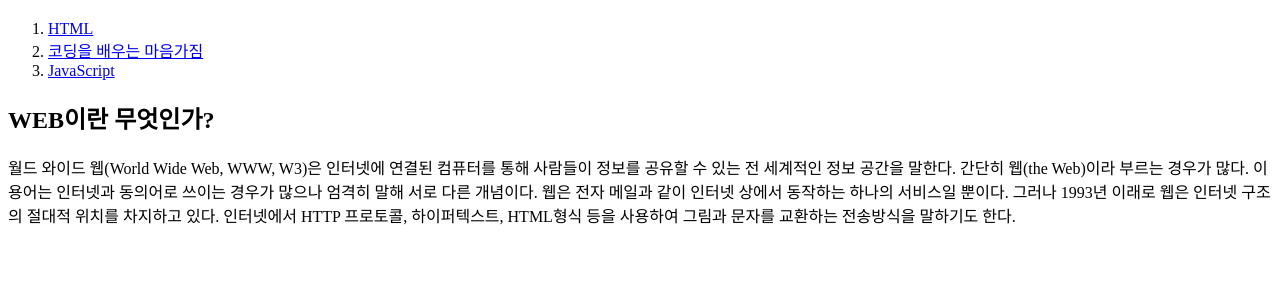
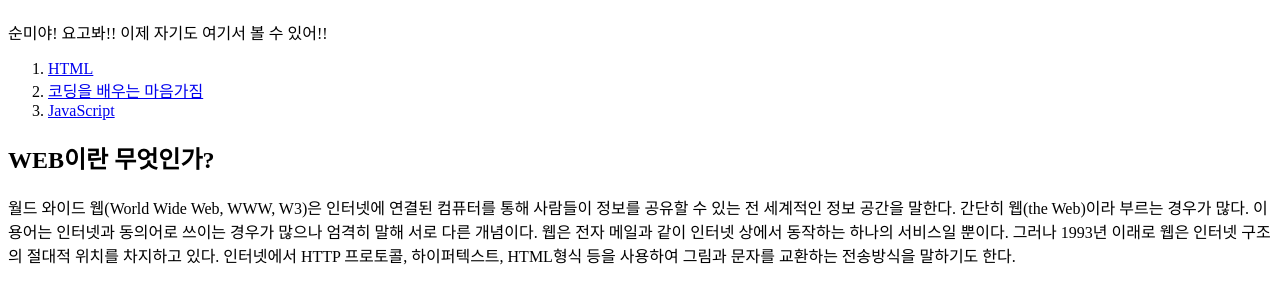
Before and after one commit to euseieos/web1, a plain HTML site: page index.html in a window 1280 px wide. Shown: the part 60-362 px from the top of the page. Drawn offline with Linux system fonts and the light colour scheme.

Commit message:
순미 넣었음

```diff
--- a/index.html
+++ b/index.html
@@ -5,7 +5,8 @@
   <meta charset="utf-8">
 </head>
 <body>
-  <h1><a href="index.html">WEB</a/></h1>
+  <h1><a href="index.html">WEB<br></a/></h1>
+  순미야! 요고봐!! 이제 자기도 여기서 볼 수 있어!!
 <ol>
   <li><a href="1.HTML">HTML</a/></li>
   <li><a href="2.HTML">코딩을 배우는 마음가짐</a/></li>
```
